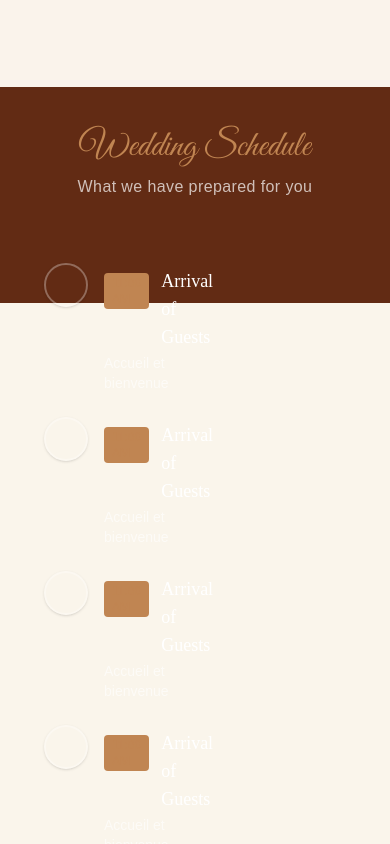
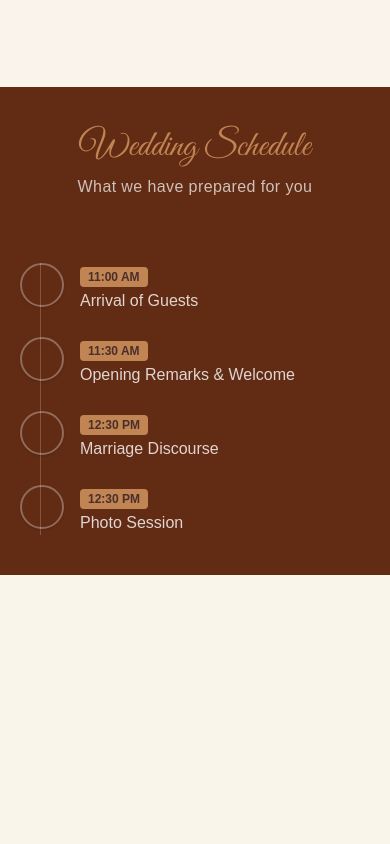
Before and after one commit to AE4041/next-wedding-page, a Next.js app: page / in a window 390 px wide. Shown: the part 3099-3943 px from the top of the page. After the commit the page ends 3674 px from the top, so only its background shows below. Built offline with nearby package versions, Linux system fonts and the light colour scheme; a web font is replaced by a local one; what lightswind would draw is missing.

Commit message:
Update event.tsx

```diff
--- a/components/Event/Event.tsx
+++ b/components/Event/Event.tsx
@@ -18,42 +18,41 @@ export default function Event() {
                                 <div className="bg-[#C08552] cursor-pointer text-wedding-olive px-3 py-1.5 rounded-full text-sm font-medium mb-4 group-hover:bg-[#E4D6A9] transition-colors duration-300">11:00 AM</div>
                                 <div className="w-14 h-14 rounded-full bg-[#C08552] border-2 border-white/30 flex items-center justify-center text-wedding-gold mb-4 shadow-sm group-hover:border-[#E4D6A9] group-hover:scale-110 transition-all duration-300 z-10">
                                 </div>
-                                <h3 className="font-serif text-base lg:text-lg text-white mb-1 leading-tight">Arrival of Guests</h3>
+                                <h3 className="text-base lg:text-lg text-white mb-1 leading-tight">Arrival of Guests</h3>
                             </div>
 
                             <div className="flex flex-col items-center text-center group animate-fade-in">
                                 <div className="bg-[#C08552] cursor-pointer text-wedding-olive px-3 py-1.5 rounded-full text-sm font-medium mb-4 group-hover:bg-[#E4D6A9] transition-colors duration-300">11:30 AM</div>
                                 <div className="w-14 h-14 rounded-full bg-[#C08552] border-2 border-white/30 flex items-center justify-center text-wedding-gold mb-4 shadow-sm group-hover:border-[#E4D6A9] group-hover:scale-110 transition-all duration-300 z-10">
                                 </div>
-                                <h3 className="talic text-wedding-text/70 leading-relaxed text-white mb-1">Opening Remarks & Welcome</h3>
+                                <h3 className="text-wedding-text/70 leading-relaxed text-white mb-1">Opening Remarks & Welcome</h3>
                             </div>
 
                             <div className="flex flex-col items-center text-center group animate-fade-in">
                                 <div className="bg-[#C08552] cursor-pointer text-wedding-olive px-3 py-1.5 rounded-full text-sm font-medium mb-4 group-hover:bg-[#E4D6A9] transition-colors duration-300">12:30 PM</div>
                                 <div className="w-14 h-14 rounded-full bg-[#C08552] border-2 border-white/30 flex items-center justify-center text-wedding-gold mb-4 shadow-sm group-hover:border-[#E4D6A9] group-hover:scale-110 transition-all duration-300 z-10">
                                 </div>
-                                <h3 className="font-serif text-base lg:text-lg text-white mb-1 leading-tight">Marriage Discourse</h3>
+                                <h3 className="text-base lg:text-lg text-white mb-1 leading-tight">Marriage Discourse</h3>
                             </div>
 
                             <div className="flex flex-col items-center text-center group animate-fade-in">
                                 <div className="bg-[#C08552] cursor-pointer text-wedding-olive px-3 py-1.5 rounded-full text-sm font-medium mb-4 group-hover:bg-[#E4D6A9] transition-colors duration-300">01:00 PM</div>
                                 <div className="w-14 h-14 rounded-full bg-[#C08552] border-2 border-white/30 flex items-center justify-center text-wedding-gold mb-4 shadow-sm group-hover:border-[#E4D6A9] group-hover:scale-110 transition-all duration-300 z-10">
                                 </div>
-                                <h3 className="font-serif text-base lg:text-lg text-white mb-1 leading-tight">Photo Session</h3>
+                                <h3 className="text-base lg:text-lg text-white mb-1 leading-tight">Photo Session</h3>
                             </div>
                         </div>
                     </div>
                     <div className="relative md:hidden">
-                        <div className="absolute left-6 top-0 bottom-0 w-px bg-white/20">
+                        <div className="absolute left-6 top-0 bottom-0 w-px bg-white/20"></div>
                         <div className="space-y-6">
                             <div className="flex items-start gap-4 pl-1 animate-fade-in">
                                 <div className="w-11 h-11 rounded-full bg-wedding-olive border-2 border-white/30 flex items-center justify-center text-wedding-gold shrink-0 shadow-sm z-10"></div>
                                 <div className="flex-1 pt-1">
                                     <div className="flex items-baseline gap-3 mb-0.5">
-                                            <span className="bg-[#C08552] text-[#C08552] px-2 py-0.5 rounded text-xs font-medium">11:00 AM</span>
-                                            <h3 className="font-serif text-lg text-white">Arrival of Guests</h3>
+                                        <span className="bg-[#C08552] text-wedding-olive px-2 py-0.5 rounded text-xs font-bold">11:00 AM</span>
                                     </div>
-                                        <p className="text-white/60 text-sm">Accueil et bienvenue</p>
+                                    <h3 className="text-base text-white/80">Arrival of Guests</h3>
                                 </div>
                             </div>
 
@@ -61,10 +60,9 @@ export default function Event() {
                                 <div className="w-11 h-11 rounded-full bg-wedding-olive border-2 border-white/30 flex items-center justify-center text-wedding-gold shrink-0 shadow-sm z-10"></div>
                                 <div className="flex-1 pt-1">
                                     <div className="flex items-baseline gap-3 mb-0.5">
-                                            <span className="bg-[#C08552] text-[#C08552] px-2 py-0.5 rounded text-xs font-medium">11:00 AM</span>
-                                            <h3 className="font-serif text-lg text-white">Arrival of Guests</h3>
+                                        <span className="bg-[#C08552] text-wedding-olive px-2 py-0.5 rounded text-xs font-bold">11:30 AM</span>
                                     </div>
-                                        <p className="text-white/60 text-sm">Accueil et bienvenue</p>
+                                    <h3 className="text-base text-white/80">Opening Remarks & Welcome</h3>
                                 </div>
                             </div>
 
@@ -72,10 +70,9 @@ export default function Event() {
                                 <div className="w-11 h-11 rounded-full bg-wedding-olive border-2 border-white/30 flex items-center justify-center text-wedding-gold shrink-0 shadow-sm z-10"></div>
                                 <div className="flex-1 pt-1">
                                     <div className="flex items-baseline gap-3 mb-0.5">
-                                            <span className="bg-[#C08552] text-[#C08552] px-2 py-0.5 rounded text-xs font-medium">11:00 AM</span>
-                                            <h3 className="font-serif text-lg text-white">Arrival of Guests</h3>
+                                        <span className="bg-[#C08552] text-wedding-olive px-2 py-0.5 rounded text-xs font-bold">12:30 PM</span>
                                     </div>
-                                        <p className="text-white/60 text-sm">Accueil et bienvenue</p>
+                                    <h3 className="text-base text-white/80">Marriage Discourse</h3>
                                 </div>
                             </div>
 
@@ -83,13 +80,12 @@ export default function Event() {
                                 <div className="w-11 h-11 rounded-full bg-wedding-olive border-2 border-white/30 flex items-center justify-center text-wedding-gold shrink-0 shadow-sm z-10"></div>
                                 <div className="flex-1 pt-1">
                                     <div className="flex items-baseline gap-3 mb-0.5">
-                                            <span className="bg-[#C08552] text-[#C08552] px-2 py-0.5 rounded text-xs font-medium">11:00 AM</span>
-                                            <h3 className="font-serif text-lg text-white">Arrival of Guests</h3>
+                                        <span className="bg-[#C08552] text-wedding-olive px-2 py-0.5 rounded text-xs font-bold">12:30 PM</span>
                                     </div>
-                                        <p className="text-white/60 text-sm">Accueil et bienvenue</p>
+                                    <h3 className="text-base text-white/80">Photo Session</h3>
                                 </div>
                             </div>
-                            </div>
+
                         </div>
                     </div>
                 </div>
```
Lines whose indentation alone changed are shown as unchanged.
